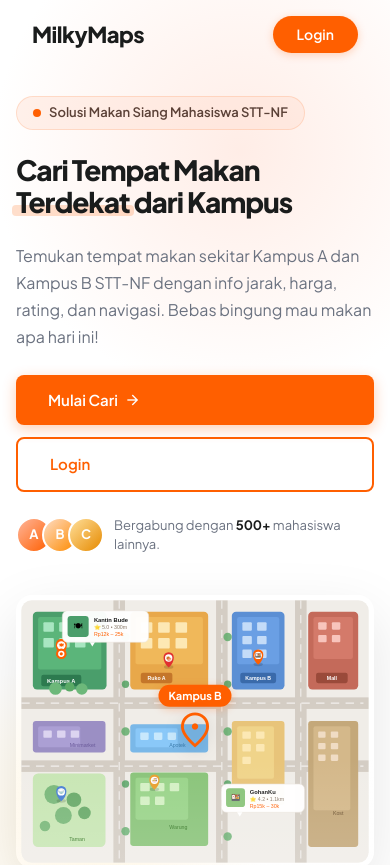
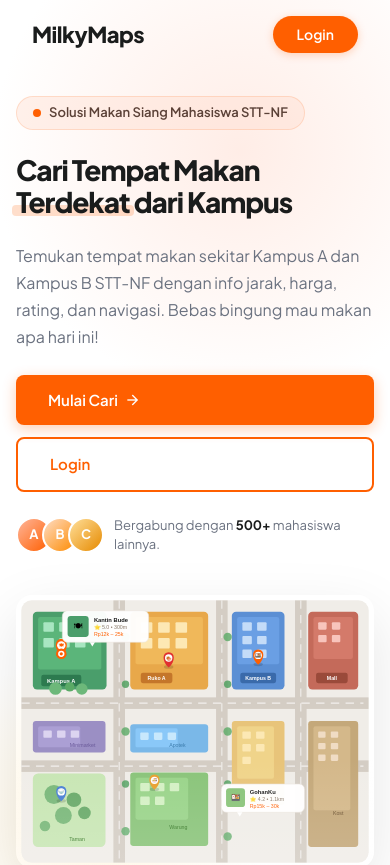
Before and after one commit to SyahrulGigaWahyudi/Projek-MilkyMapss, a React (Vite) app in the folder frontend/: page / in a window 390 px wide. Shown: the top 865 px of the page. Built offline with nearby package versions, Linux system fonts and the light colour scheme.

Commit message:
perbaikan tampilan mobile

```diff
--- a/frontend/src/components/HeroSection.jsx
+++ b/frontend/src/components/HeroSection.jsx
@@ -52,11 +52,6 @@ function HeroSection() {
               <img src={heroMap} alt="MilkyMaps - Peta tempat makan kampus" className="lp-map-img" style={{ borderRadius: "16px" }} />
               <div className="lp-map-overlay"></div>
 
-              {/* Center Pin */}
-              <div className="lp-center-pin">
-                <div className="lp-pin-label">Kampus B</div>
-                <span className="material-symbols-outlined lp-pin-icon">location_on</span>
-              </div>
             </div>
           </div>
         </div>
--- a/frontend/src/pages/ProfilePage.jsx
+++ b/frontend/src/pages/ProfilePage.jsx
@@ -149,7 +149,7 @@ export default function ProfilePage() {
                     <span className="material-symbols-outlined mm-profile-menu-arrow">chevron_right</span>
                   </button>
                 ))}
-                <button className="mm-profile-menu-item" onClick={handleLogout} style={{ marginTop: '1rem', color: '#dc3545' }}>
+                <button className="mm-profile-menu-item d-md-none" onClick={handleLogout} style={{ marginTop: '1rem', color: '#dc3545' }}>
                   <div className="mm-profile-menu-left">
                     <div className="mm-profile-menu-icon" style={{ background: 'rgba(220, 53, 69, 0.1)' }}>
                       <span className="material-symbols-outlined">logout</span>
```
